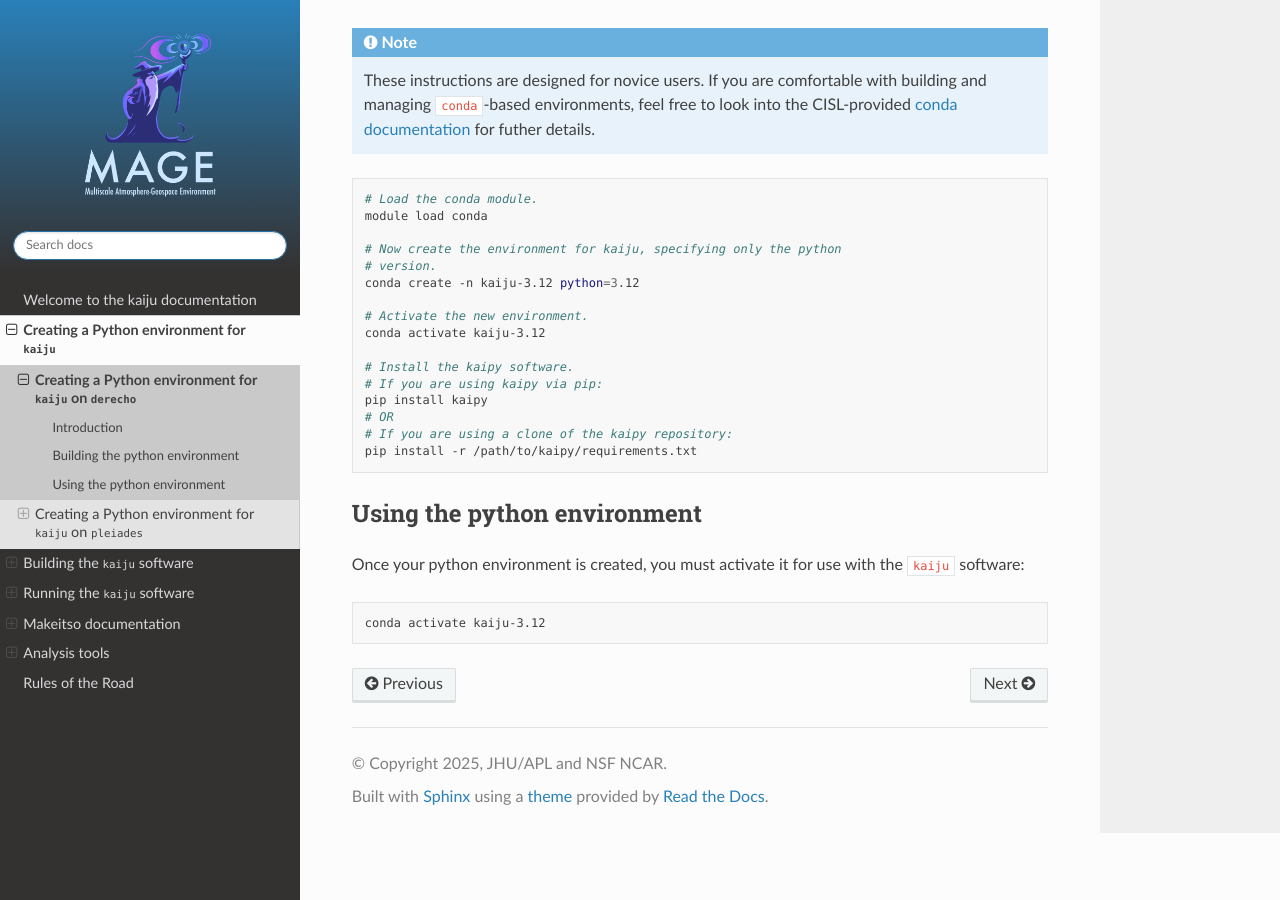
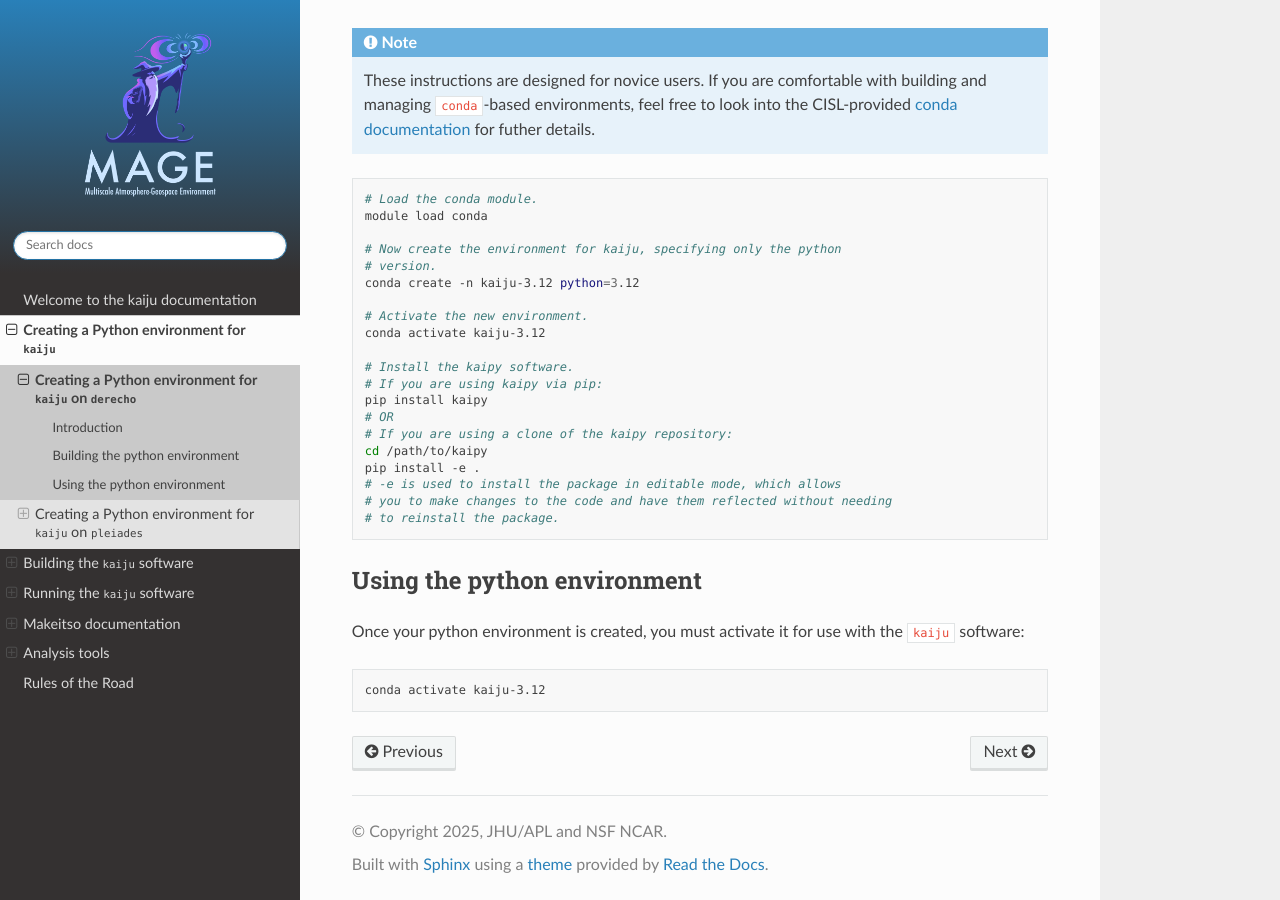
Before and after one commit to rgorby/MAGE, a Sphinx documentation site: the page built from docs/source/python/derecho.rst, in a window 1280 px wide and 900 px high, scrolled down 579 px. Built offline with Sphinx 7.4.7 and the Read the Docs theme 3.1.0, drawn with Linux system fonts in a browser that asks for light colours.

Commit message:
Added dev pip guide

```diff
--- a/docs/source/python/derecho.rst
+++ b/docs/source/python/derecho.rst
@@ -48,8 +48,11 @@ the required Python packages.
     pip install kaipy
     # OR
     # If you are using a clone of the kaipy repository:
-    pip install -r /path/to/kaipy/requirements.txt
-
+    cd /path/to/kaipy
+    pip install -e .
+    # -e is used to install the package in editable mode, which allows
+    # you to make changes to the code and have them reflected without needing
+    # to reinstall the package.
 
 Using the python environment
 ----------------------------
```
Also changed, not shown: docs/source/python/pleiades.rst (+5 -2 lines).
